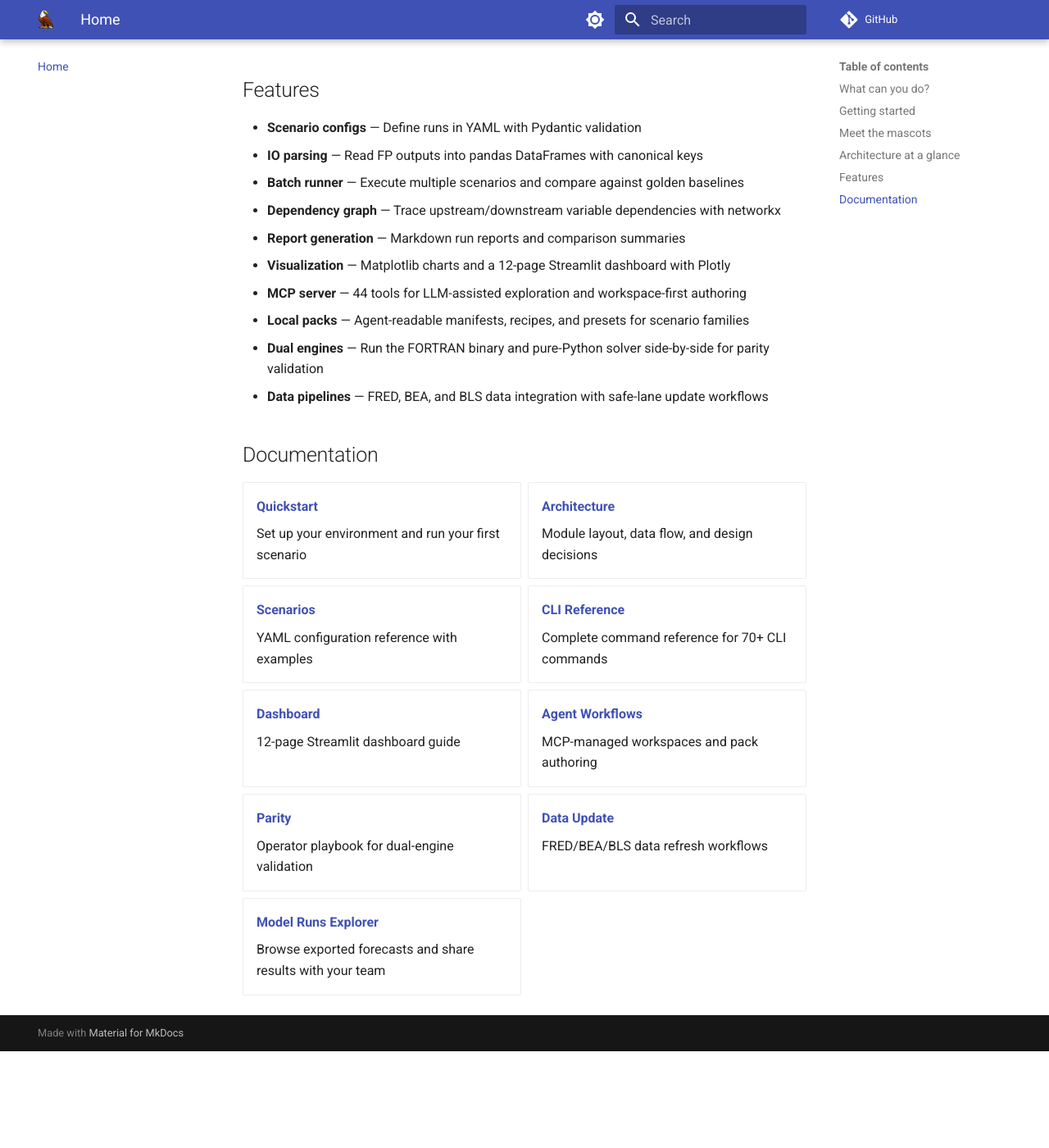
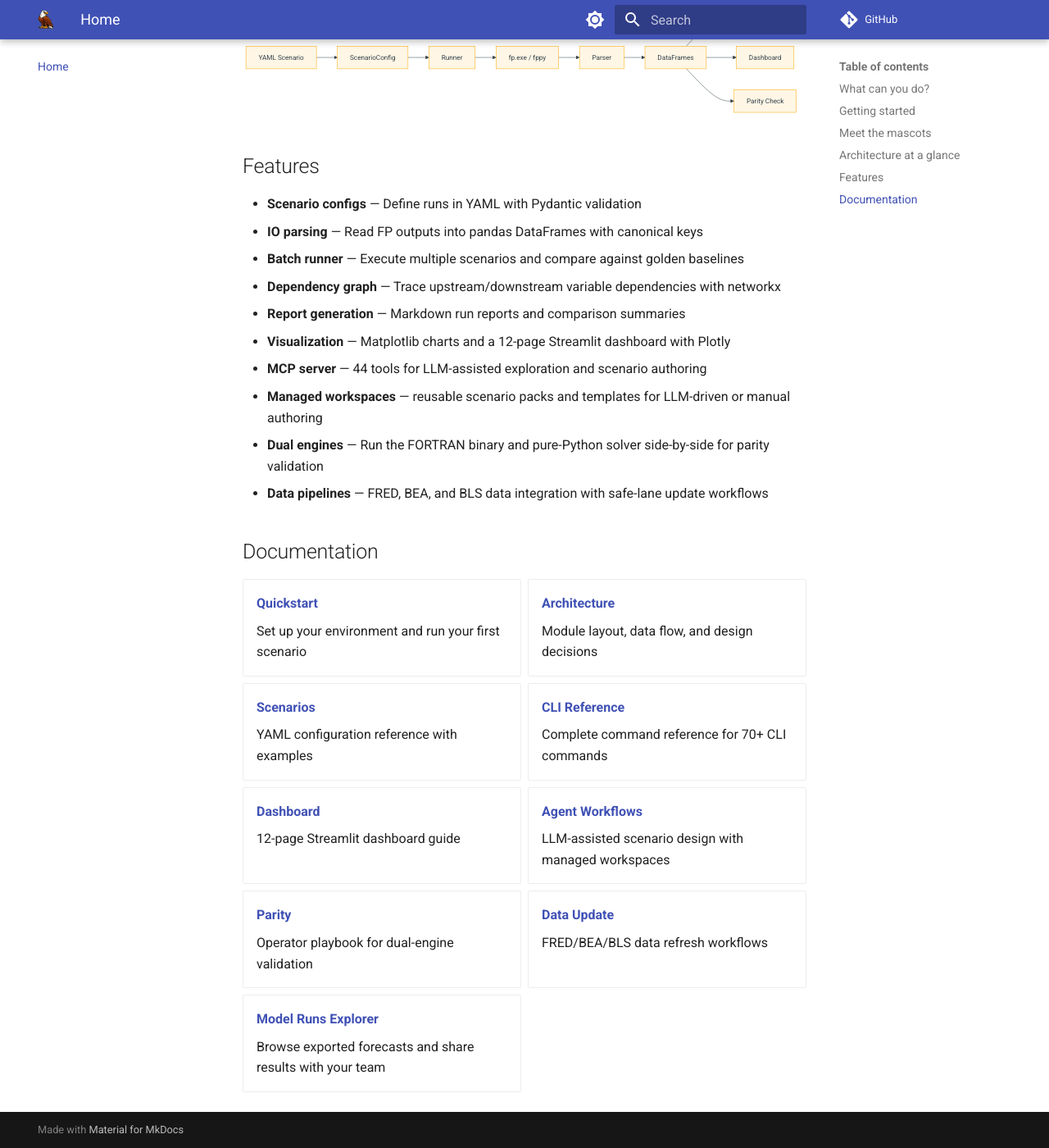
Before and after one commit to smkwray/fp-wraptr, an MkDocs documentation site: the page built from docs/index.md, in a window 1280 px wide and 1400 px high, scrolled down 2007 px. Shown: the whole window at 82% size. Built offline with MkDocs 1.6.1 and Material for MkDocs 9.7.7, drawn with Linux system fonts in a browser that asks for light colours; comment, search, counter and statistics services are not loaded; before the commit the page ends 3289 px from its top, so only the background shows below that; some of the changed text lies outside the part shown.

Commit message:
Add file compatibility section and clean up jargon in README and docs
List supported Fair Model file formats in a table, note that YAML/DSL
compile to native format. Replace insider terms like "workspace-first
authoring" and "agent-readable manifests" with plain language.

```diff
--- a/docs/index.md
+++ b/docs/index.md
@@ -7,6 +7,8 @@
 **Python toolkit to modernize the Fair-Parke macroeconomic model workflow.**
 
 fp-wraptr wraps [Ray Fair's US Macroeconometric Model](https://fairmodel.econ.yale.edu/), making it easier to run scenarios, inspect results, compare forecasts, and build on decades of economic modeling work — all from Python.
+
+It reads the standard Fair Model files (`fminput.txt`, `fmdata.txt`, `fmexog.txt`, `fmout.txt`) directly, so you can use your existing model data as-is. On top of that, fp-wraptr adds YAML scenario configs, a compact DSL, and an MCP server for LLM-assisted authoring.
 
 !!! tip "New to the Fair-Parke model?"
     The FP model is a large-scale macroeconometric model of the US economy maintained by Ray Fair at Yale University. It contains 130+ equations covering output, employment, prices, interest rates, and government accounts. fp-wraptr lets you drive this model from modern tooling instead of hand-editing FORTRAN-era input files.
@@ -60,8 +62,8 @@
 - **Dependency graph** — Trace upstream/downstream variable dependencies with networkx
 - **Report generation** — Markdown run reports and comparison summaries
 - **Visualization** — Matplotlib charts and a 12-page Streamlit dashboard with Plotly
-- **MCP server** — 44 tools for LLM-assisted exploration and workspace-first authoring
-- **Local packs** — Agent-readable manifests, recipes, and presets for scenario families
+- **MCP server** — 44 tools for LLM-assisted exploration and scenario authoring
+- **Managed workspaces** — reusable scenario packs and templates for LLM-driven or manual authoring
 - **Dual engines** — Run the FORTRAN binary and pure-Python solver side-by-side for parity validation
 - **Data pipelines** — FRED, BEA, and BLS data integration with safe-lane update workflows
 
@@ -91,7 +93,7 @@
 
 -   **[Agent Workflows](agent-workflows.md)**
 
-    MCP-managed workspaces and pack authoring
+    LLM-assisted scenario design with managed workspaces
 
 -   **[Parity](parity.md)**
 
```
Also changed, not shown: README.md (+18 -3 lines).
